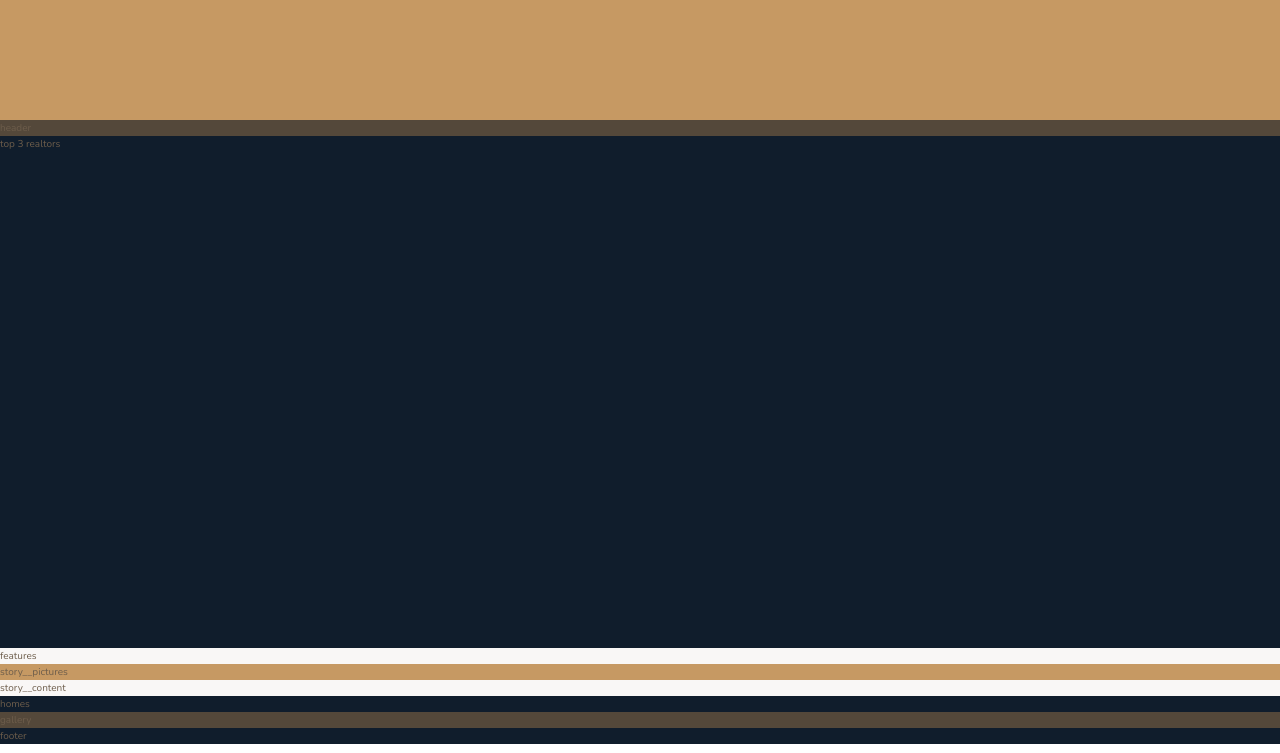
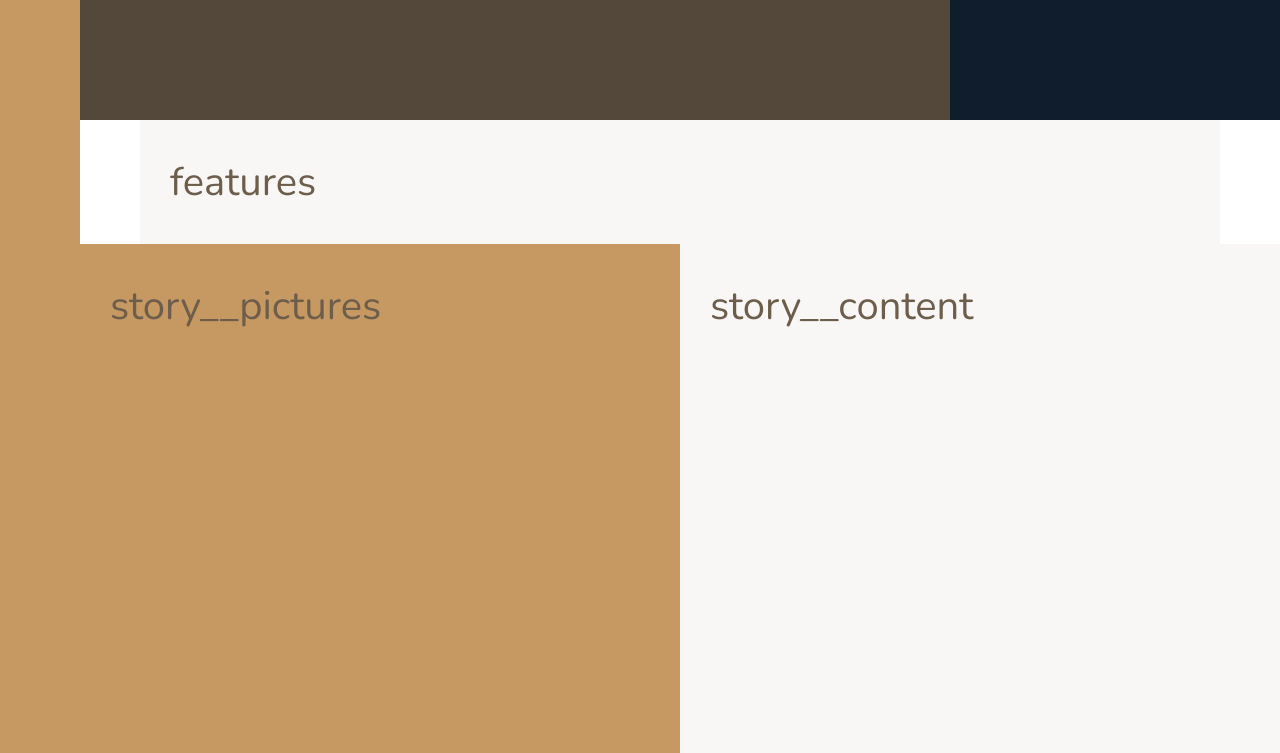
Before and after one commit to m7mdZayan/nexter, a website: page index.html in a window 1280 px wide. Shown: the part 520-1273 px from the top of the page. Drawn offline with nearby package versions, Linux system fonts and the light colour scheme.

Commit message:
overall layout is finished

```diff
--- a/sass/_base.scss
+++ b/sass/_base.scss
@@ -35,6 +35,17 @@ body {
 }
 
 .container {
+  width: 100%;
   display: grid;
   grid-template-rows: 80vh min-content 40vw repeat(3, auto);
+  grid-template-columns:
+    [sidebar-start] 8rem [sidebar-end full-start] minmax(6rem, 1fr)
+    [center-start] repeat(8, [col-start] minmax(min-content, 14rem) [col-end])
+    [center-end]
+    minmax(6rem, 1fr) [full-end];
+
+  & > * {
+    padding: 30px;
+    font-size: 40px;
+  }
 }
--- a/sass/_features.scss
+++ b/sass/_features.scss
@@ -1,3 +1,4 @@
 .features {
   background-color: $color-grey-light-1;
+  grid-column: center-start / center-end;
 }
--- a/sass/_footer.scss
+++ b/sass/_footer.scss
@@ -1,3 +1,4 @@
 .footer {
   background-color: $color-secondary;
+  grid-column: full-start / full-end;
 }
--- a/sass/_gallery.scss
+++ b/sass/_gallery.scss
@@ -1,3 +1,4 @@
 .gallery {
   background-color: $color-grey-dark-1;
+  grid-column: full-start / full-end;
 }
--- a/sass/_header.scss
+++ b/sass/_header.scss
@@ -1,3 +1,4 @@
 .header {
   background-color: $color-grey-dark-1;
+  grid-column: full-start / col-end 6;
 }
--- a/sass/_homes.scss
+++ b/sass/_homes.scss
@@ -1,3 +1,4 @@
 .homes {
   background-color: $color-secondary;
+  grid-column: center-start / center-end;
 }
--- a/sass/_realtors.scss
+++ b/sass/_realtors.scss
@@ -1,3 +1,4 @@
 .realtors {
   background-color: $color-secondary;
+  grid-column: col-start 7 / -1;
 }
--- a/sass/_sidebar.scss
+++ b/sass/_sidebar.scss
@@ -1,3 +1,5 @@
 .side-bar {
   background-color: $color-primary;
+  grid-column: sidebar-start / sidebar-end;
+  grid-row: 1 / -1;
 }
--- a/sass/_story.scss
+++ b/sass/_story.scss
@@ -1,9 +1,11 @@
 .story {
   &__pictures {
     background-color: $color-primary;
+    grid-column: full-start / col-end 4;
   }
 
   &__content {
     background-color: $color-grey-light-1;
+    grid-column: col-start 5 / full-end;
   }
 }
```
Also changed, not shown: css/style.css.
